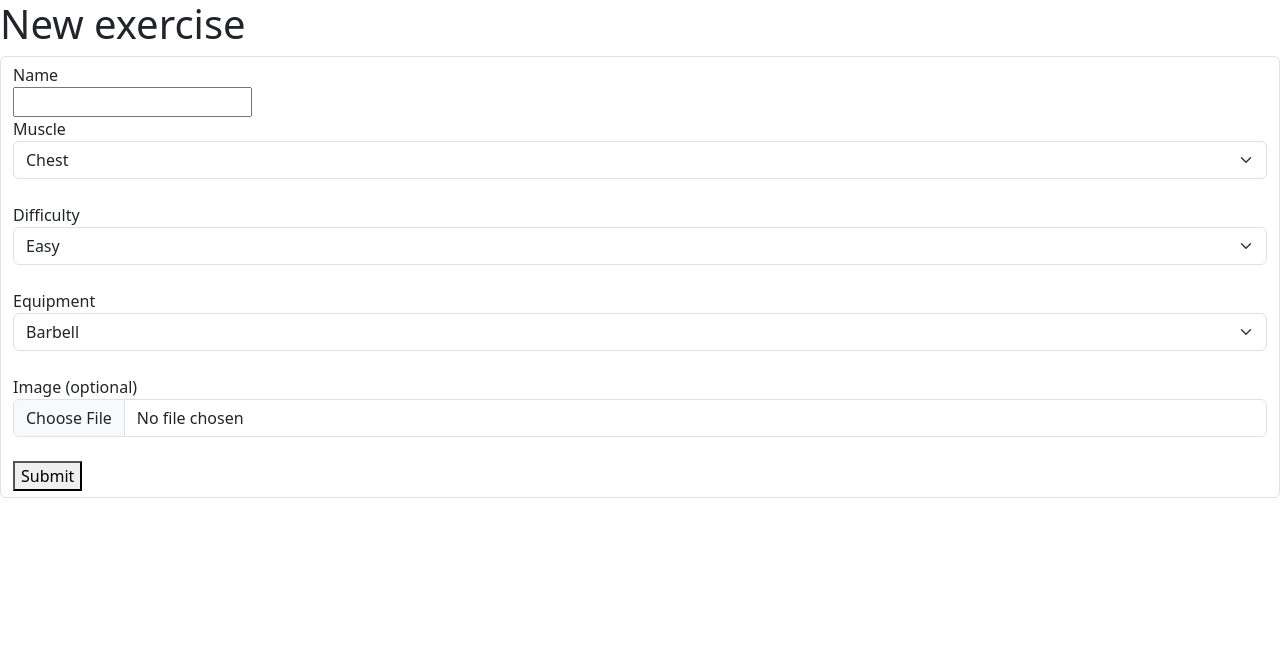
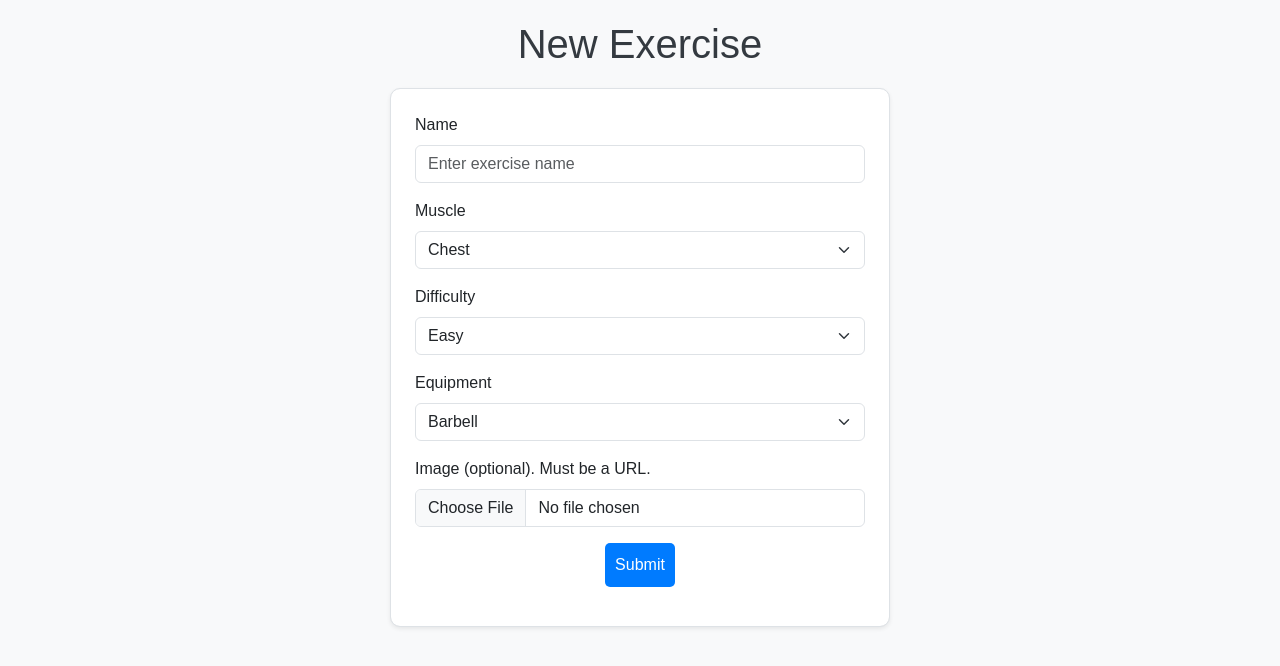
Before and after one commit to jamesbaldwin05/workout-website, a website: page client/new.html in a window 1280 px wide. Drawn offline with Linux system fonts and the light colour scheme.

Commit message:
Made the form look nice

```diff
--- /dev/null
+++ b/client/assets/css/styles.css
@@ -0,0 +1,47 @@
+/* CSS styles created by generative AI */
+
+body {
+    background-color: #f8f9fa;
+    font-family: Arial, sans-serif;
+    padding: 20px;
+}
+
+h1 {
+    text-align: center;
+    margin-bottom: 20px;
+    color: #343a40;
+}
+
+#newExerciseForm {
+    max-width: 500px;
+    margin: 0 auto;
+    padding: 20px;
+    border: 1px solid #dee2e6;
+    border-radius: 10px;
+    background-color: #ffffff;
+    box-shadow: 0 4px 8px rgba(0, 0, 0, 0.1);
+}
+
+#newExerciseForm input,
+#newExerciseForm select,
+#newExerciseForm button {
+    margin-bottom: 15px;
+}
+
+#newExerciseForm input,
+#newExerciseForm select {
+    width: 100%;
+}
+
+#newExerciseForm button {
+    background-color: #007bff;
+    color: #ffffff;
+    border: none;
+    padding: 10px;
+    border-radius: 5px;
+    cursor: pointer;
+}
+
+#newExerciseForm button:hover {
+    background-color: #0056b3;
+}
--- a/client/new.html
+++ b/client/new.html
@@ -1,19 +1,24 @@
+<!-- Form divs and boostrap styling written by generative AI although everything else written by me -->
+
 <!DOCTYPE html>
 <html lang="en">
   <head>
     <meta charset="utf-8">
     <meta name="viewport" content="width=device-width, initial-scale=1">
     <link href="assets/dist/css/bootstrap.min.css" rel="stylesheet">
+    <link href="assets/css/styles.css" rel="stylesheet">
     <title>Exercise app</title>
   </head>
   <body>
-    <h1>New exercise</h1>
-    <form class="form-control" id = "newExerciseForm" method="POST" aciton="/new">
-        Name
-        <br>
-        <input id="newExerciseFormName" name="name" type="text">
-        <br>
-        Muscle <select class="form-select" id="newExerciseFormMuscle"name="muscle">
+    <h1>New Exercise</h1>
+    <form class="form-control shadow-sm p-4" id="newExerciseForm" method="POST" action="/new">
+    <div class="mb-3">
+        <label for="newExerciseFormName" class="form-label">Name</label>
+        <input id="newExerciseFormName" name="name" type="text" class="form-control" placeholder="Enter exercise name">
+    </div>
+    <div class="mb-3">
+        <label for="newExerciseFormMuscle" class="form-label">Muscle</label>
+        <select class="form-select" id="newExerciseFormMuscle" name="muscle">
             <option value="Chest">Chest</option>
             <option value="Back">Back</option>
             <option value="Legs">Legs</option>
@@ -22,26 +27,32 @@
             <option value="Core">Core</option>
             <option value="Other">Other</option>
         </select>
-        <br>
-        Difficulty <select class="form-select" id = "newExerciseFormDifficulty" name="difficulty">
+    </div>
+    <div class="mb-3">
+        <label for="newExerciseFormDifficulty" class="form-label">Difficulty</label>
+        <select class="form-select" id="newExerciseFormDifficulty" name="difficulty">
             <option value="Easy">Easy</option>
             <option value="Medium">Medium</option>
             <option value="Hard">Hard</option>
         </select>
-        <br>
-        Equipment <select class="form-select" id = "newExerciseFormEquipment" name="equipment">
+    </div>
+    <div class="mb-3">
+        <label for="newExerciseFormEquipment" class="form-label">Equipment</label>
+        <select class="form-select" id="newExerciseFormEquipment" name="equipment">
             <option value="Barbell">Barbell</option>
             <option value="Dumbbell">Dumbbell</option>
             <option value="Kettlebell">Kettlebell</option>
             <option value="Machine">Machine</option>
             <option value="Other">Other</option>
         </select>
-        <br>
-        Image (optional)
-        <br>
+    </div>
+    <div class="mb-3">
+        <label for="newExerciseFormImage" class="form-label">Image (optional). Must be a URL.</label>
         <input class="form-control" id="newExerciseFormImage" name="image" type="file">
-        <br>
-        <button type="submit">Submit</button>
+    </div>
+    <div class="text-center">
+        <button type="submit" class="btn btn-primary">Submit</button>
+    </div>
     </form>
     <script src="assets/dist/js/bootstrap.min.js"></script>
   </body>
```
